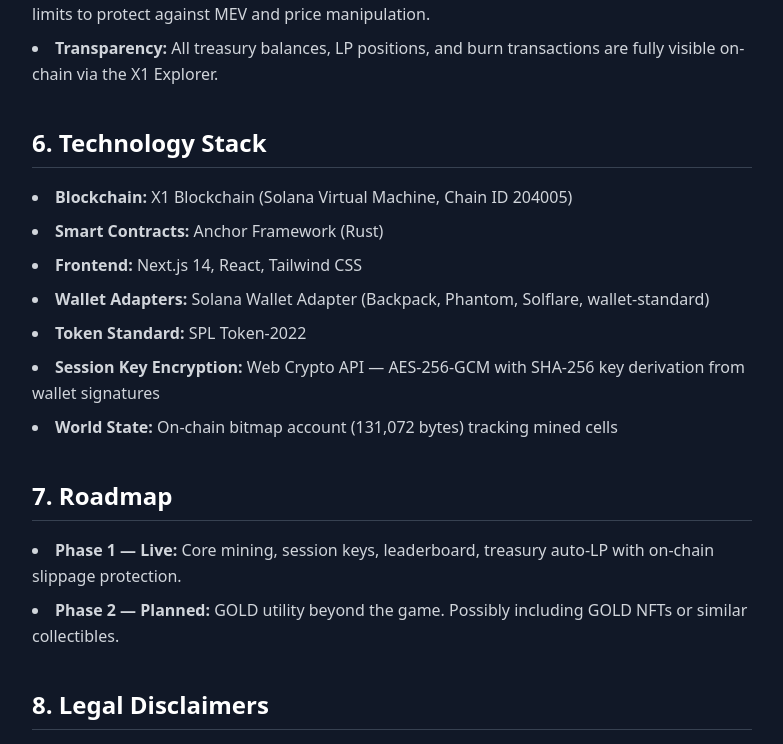
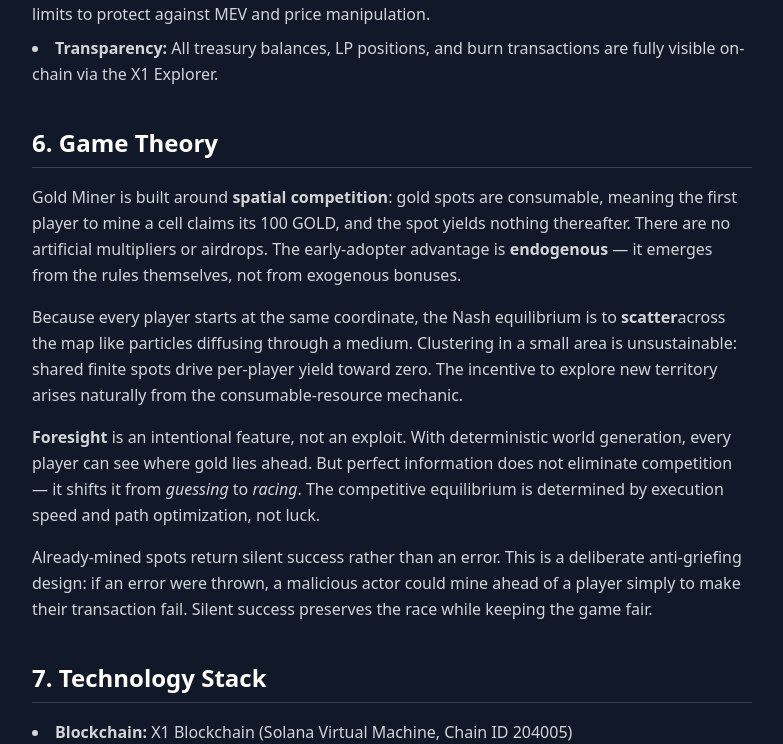
Before and after one commit to silvercrypto888/gold-miner, a Next.js app in the folder app/: page /litepaper in a window 1280 px wide. Shown: the part 2082-2826 px from the top of the page, without its empty margins (248-1031 px from the left). Built offline with nearby package versions, Linux system fonts and the light colour scheme.

Commit message:
docs(litepaper): add Game Theory section
- Endogenous early-adopter advantage (no multipliers)
- Spatial competition / scatter equilibrium
- Foresight as intentional race mechanic
- Silent already-mined as anti-griefing design

```diff
--- a/app/src/app/litepaper/page.tsx
+++ b/app/src/app/litepaper/page.tsx
@@ -154,10 +154,40 @@ export default function LitepaperPage() {
           </ul>
         </section>
 
+        {/* Game Theory */}
+        <section className="mb-10">
+          <h2 className="text-2xl font-bold text-white mb-4 border-b border-gray-700 pb-2">
+            6. Game Theory
+          </h2>
+          <p className="text-gray-300 leading-relaxed mb-4">
+            Gold Miner is built around <strong>spatial competition</strong>: gold spots are consumable,
+            meaning the first player to mine a cell claims its 100 GOLD, and the spot yields nothing
+            thereafter. There are no artificial multipliers or airdrops. The early-adopter advantage is
+            <strong> endogenous</strong> — it emerges from the rules themselves, not from exogenous bonuses.
+          </p>
+          <p className="text-gray-300 leading-relaxed mb-4">
+            Because every player starts at the same coordinate, the Nash equilibrium is to <strong>scatter</strong>
+            across the map like particles diffusing through a medium. Clustering in a small area is
+            unsustainable: shared finite spots drive per-player yield toward zero. The incentive to explore
+            new territory arises naturally from the consumable-resource mechanic.
+          </p>
+          <p className="text-gray-300 leading-relaxed mb-4">
+            <strong>Foresight</strong> is an intentional feature, not an exploit. With deterministic world
+            generation, every player can see where gold lies ahead. But perfect information does not eliminate
+            competition — it shifts it from <em>guessing</em> to <em>racing</em>. The competitive equilibrium is
+            determined by execution speed and path optimization, not luck.
+          </p>
+          <p className="text-gray-300 leading-relaxed">
+            Already-mined spots return silent success rather than an error. This is a deliberate anti-griefing
+            design: if an error were thrown, a malicious actor could mine ahead of a player simply to make
+            their transaction fail. Silent success preserves the race while keeping the game fair.
+          </p>
+        </section>
+
         {/* Technology */}
         <section className="mb-10">
           <h2 className="text-2xl font-bold text-white mb-4 border-b border-gray-700 pb-2">
-            6. Technology Stack
+            7. Technology Stack
           </h2>
           <ul className="list-disc list-inside text-gray-300 space-y-2 leading-relaxed">
             <li>
@@ -188,7 +218,7 @@ export default function LitepaperPage() {
         {/* Roadmap */}
         <section className="mb-10">
           <h2 className="text-2xl font-bold text-white mb-4 border-b border-gray-700 pb-2">
-            7. Roadmap
+            8. Roadmap
           </h2>
           <ul className="list-disc list-inside text-gray-300 space-y-2 leading-relaxed">
             <li>
@@ -205,7 +235,7 @@ export default function LitepaperPage() {
         {/* Legal Disclaimers */}
         <section className="mb-10">
           <h2 className="text-2xl font-bold text-white mb-4 border-b border-gray-700 pb-2">
-            8. Legal Disclaimers
+            9. Legal Disclaimers
           </h2>
           <div className="space-y-4 text-gray-400 text-sm leading-relaxed">
             <div className="bg-gray-800/50 border border-gray-700 rounded-lg p-5">
```
